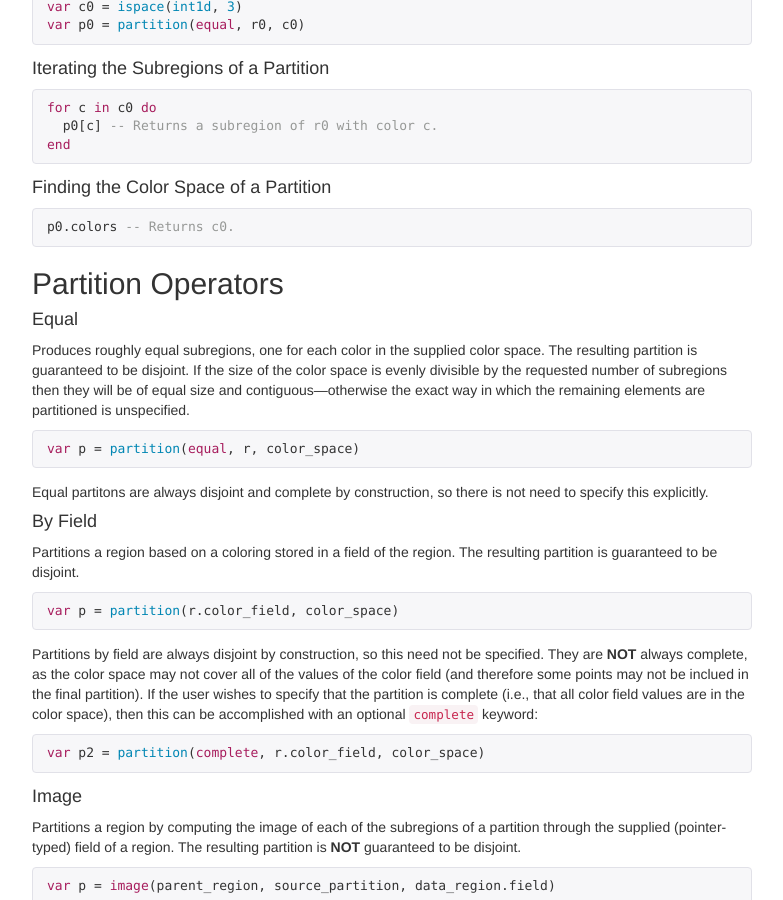
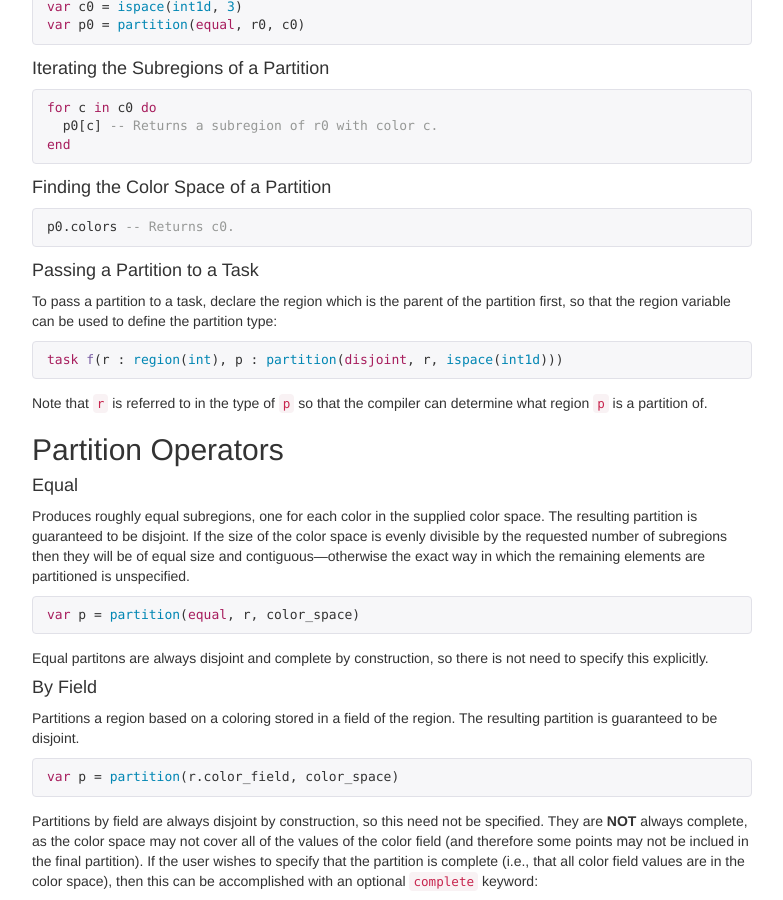
Before and after one commit to StanfordLegion/regent-lang.org, a Jekyll site: the page built from reference.md, in a window 1280 px wide and 900 px high, scrolled down 9701 px. Shown: the whole window, without its empty margins (248-1031 px from the left). Built offline with Jekyll 4.4.1, drawn with Linux system fonts in a browser that asks for light colours; nearby versions of some CDN libraries.

Commit message:
Add documentation on passing partitions to tasks.

```diff
--- a/reference.md
+++ b/reference.md
@@ -654,6 +654,19 @@ end
 p0.colors -- Returns c0.
 {% endhighlight %}
 
+#### Passing a Partition to a Task
+
+To pass a partition to a task, declare the region which is the parent
+of the partition first, so that the region variable can be used to
+define the partition type:
+
+{% highlight regent %}
+task f(r : region(int), p : partition(disjoint, r, ispace(int1d)))
+{% endhighlight %}
+
+Note that `r` is referred to in the type of `p` so that the compiler
+can determine what region `p` is a partition of.
+
 ## Partition Operators
 
 #### Equal
```
